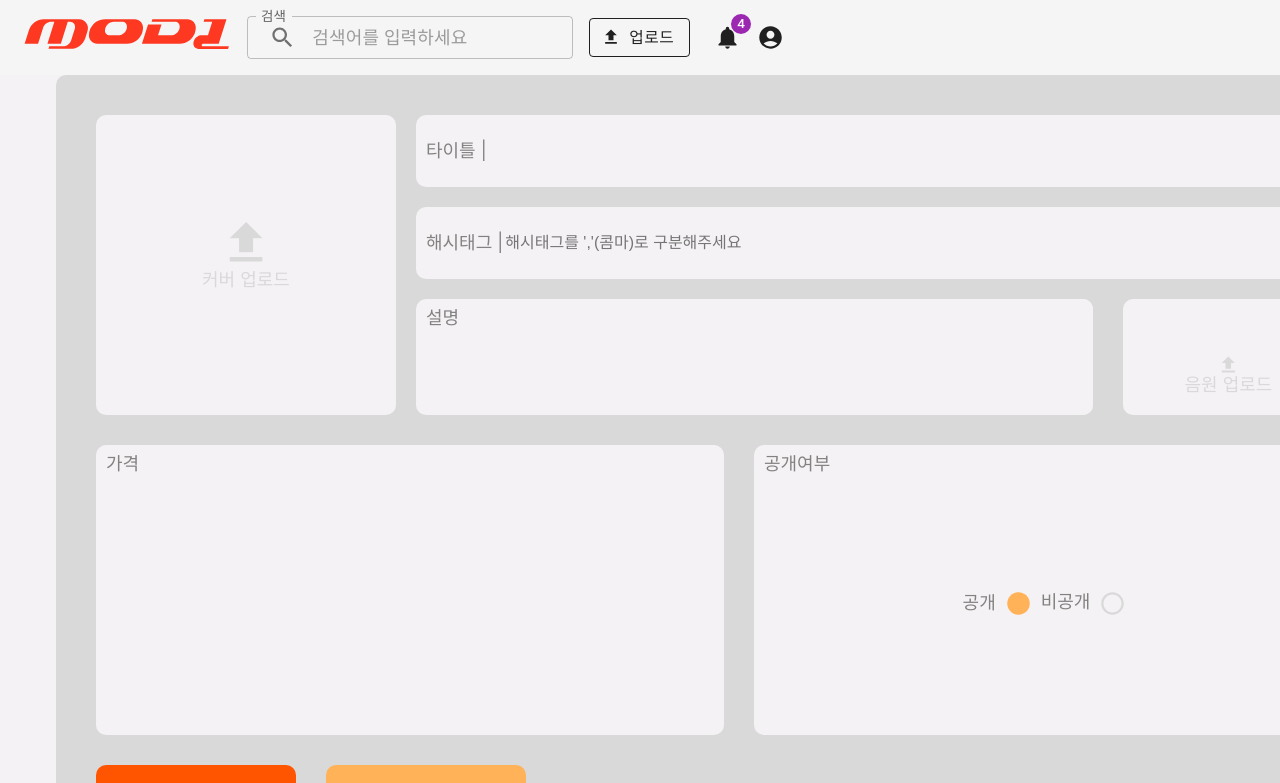
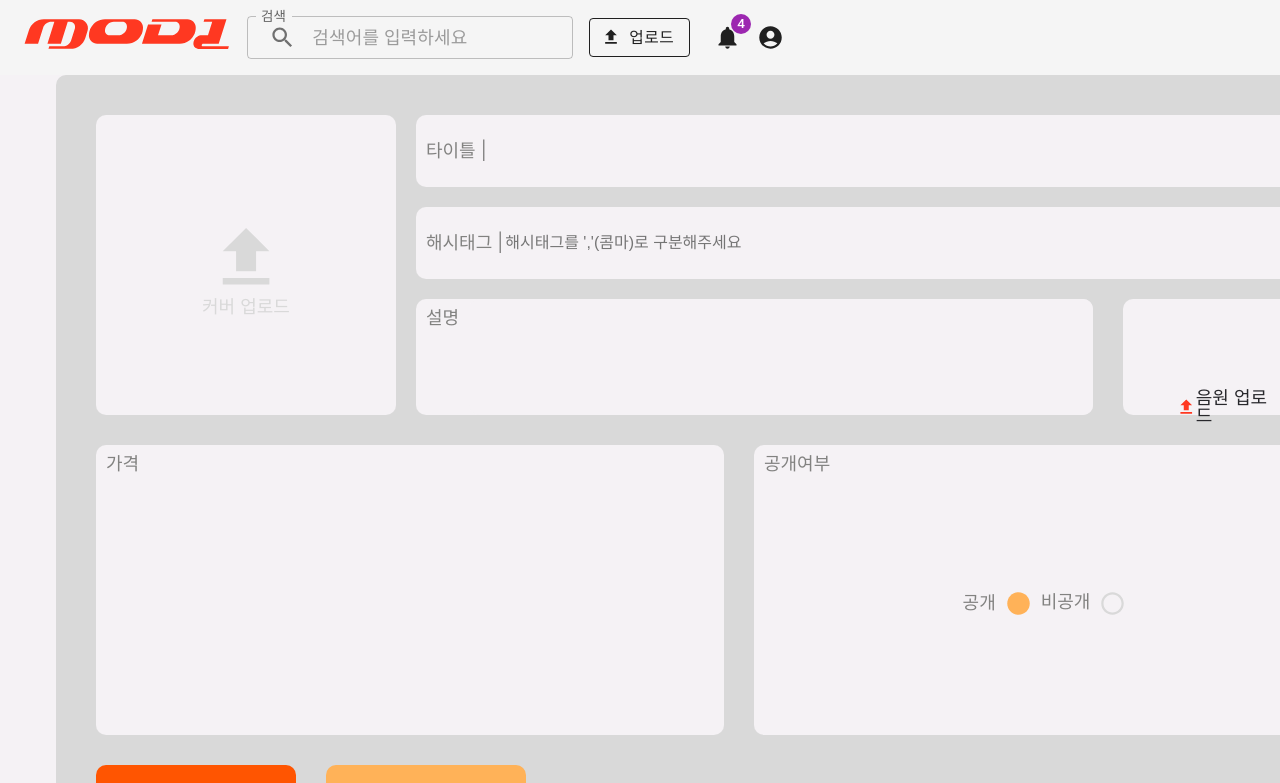
Before and after one commit to techitPlus-FE-team3/open_market_projerct, a React (Vite) app in the folder open-market/: page /productregistration in a window 1280 px wide. Shown: the top 783 px of the page. Built offline with nearby package versions, Linux system fonts and the light colour scheme; no server answers; sample sign-in values are in the browser's storage; a web font is replaced by a local one.

Commit message:
:lipstick: [Design] padding 조정 및 아이콘 크기 수정

```diff
--- a/open-market/src/components/Textarea.tsx
+++ b/open-market/src/components/Textarea.tsx
@@ -28,6 +28,7 @@ const TextareaBox = styled.textarea<{ width: string }>`
 	resize: none;
 	background-color: ${Common.colors.white};
 	border-radius: 10px;
+	padding-top: 10px;
 
 	&:focus {
 		border: none;
--- a/open-market/src/pages/product/ProductRegistration.tsx
+++ b/open-market/src/pages/product/ProductRegistration.tsx
@@ -84,7 +84,7 @@ const PostImageWrapper = styled.div`
 		position: absolute;
 		top: 50%;
 		left: 50%;
-		transform: translate(-50%, 135%);
+		transform: translate(-50%, 105%);
 	}
 	.UploadImage {
 		width: 300px;
@@ -108,13 +108,12 @@ const PostAudioWrapper = styled.div`
 	}
 	.PostAudioLabel {
 		display: flex;
-		flex-direction: column;
-		color: ${Common.colors.gray2};
+		color: ${Common.colors.black};
 		align-items: center;
 		position: absolute;
 		top: 50%;
 		left: 50%;
-		transform: translate(-50%, 135%);
+		transform: translate(-50%, 250%);
 	}
 `;
 const FormTopRightLayout = styled.div`
@@ -300,7 +299,7 @@ function ProductRegistration() {
 								) : (
 									<div className="PostImageLabel">
 										<FileUploadIcon
-											style={{ color: "#D9D9D9", fontSize: "56px" }}
+											style={{ color: "#D9D9D9", fontSize: "80px" }}
 										/>
 										<label htmlFor="photo">커버 업로드</label>
 									</div>
@@ -364,7 +363,9 @@ function ProductRegistration() {
 											<span>{postItem?.extra.soundFile.fileName}</span>
 										) : (
 											<div className="PostAudioLabel">
-												<FileUploadIcon fontSize="small" />
+												<FileUploadIcon
+													style={{ color: "#FF3821", fontSize: "20px" }}
+												/>
 												<label htmlFor="mp3">음원 업로드</label>
 											</div>
 										)}
```
